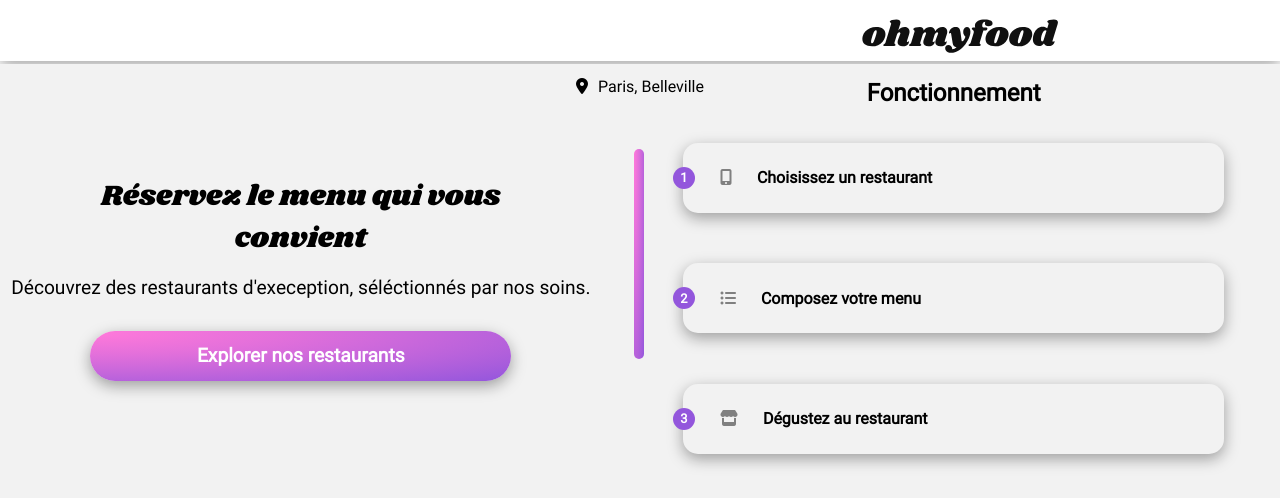
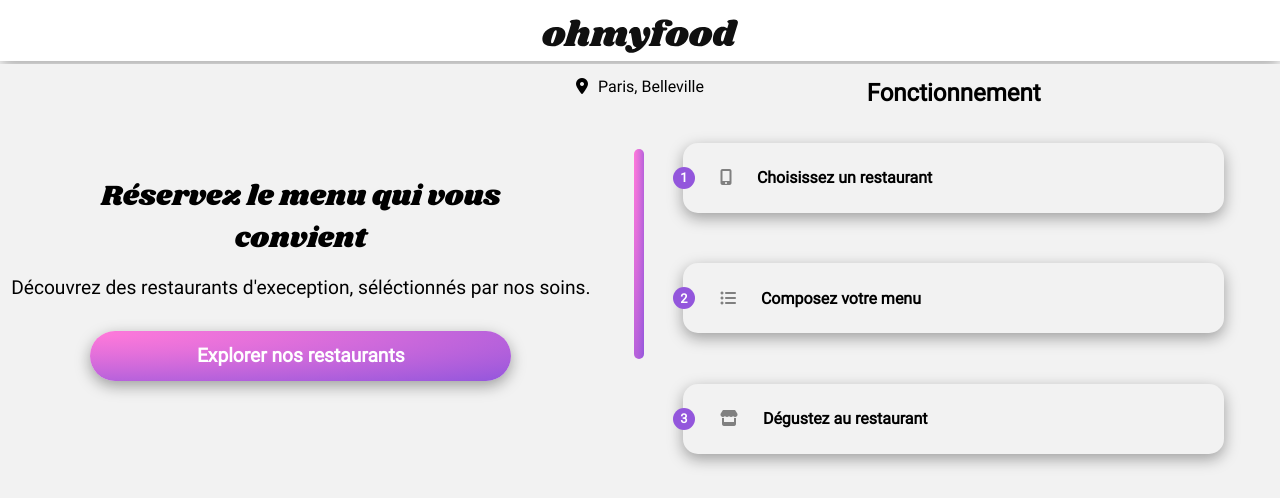
Before and after one commit to Hikariio/OHMyFood, a website: page index.html in a window 1280 px wide. Shown: the top 498 px of the page. Drawn offline with Linux system fonts and the light colour scheme; a web font is replaced by a local one.

Commit message:
Finition css

```diff
--- a/sass/resto.scss
+++ b/sass/resto.scss
@@ -307,8 +307,9 @@
     ------------------------------------------------------------------------------------------------------------------------*/
     header {
         flex-direction: row-reverse;
-        justify-content: unset;
+
     }
+
 
     .conteneur_retour {
         transform: rotate(180deg);
```
Also changed, not shown: restaurant/restaurant_3.html (+1 -1 lines), restaurant/restaurant_4.html (+1 -1 lines), css/style.css.
